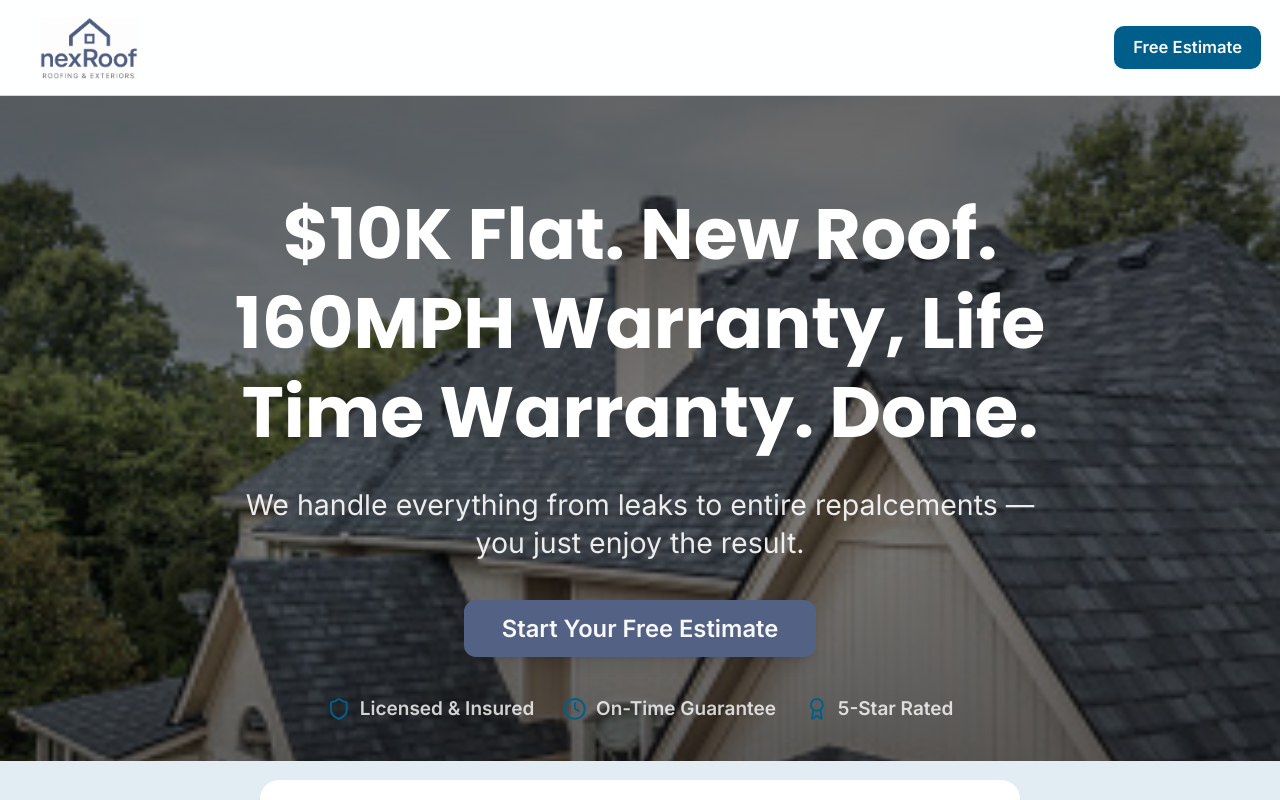
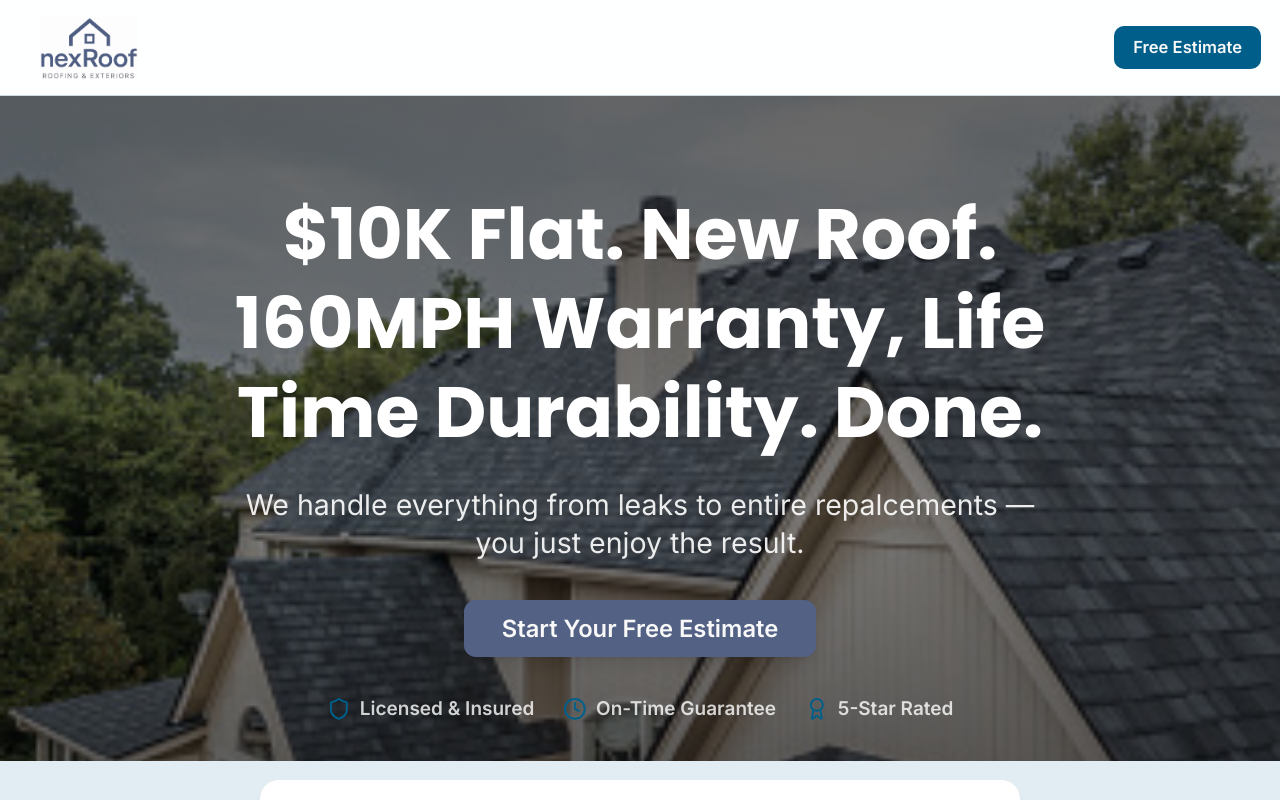
Before and after one commit to Fbet590/NexRoof---Original, a Next.js app: page / in a window 1280 px wide. Shown: the top 800 px of the page. Built offline with nearby package versions, Linux system fonts and the light colour scheme.

Commit message:
feat: update warranty description for hero section
Improved warranty text for better clarity

Co-authored-by: Fbet590 <271462897+Fbet590@users.noreply.github.com>

```diff
--- a/components/landing/hero.tsx
+++ b/components/landing/hero.tsx
@@ -23,7 +23,7 @@ export function Hero() {
       {/* Content */}
       <div className="relative z-10 container mx-auto px-4 text-center max-w-4xl">
         <h1 className="font-[family-name:var(--font-poppins)] text-4xl md:text-5xl lg:text-6xl font-bold text-white leading-tight mb-6 text-balance">
-          $10K Flat. New Roof. 160MPH Warranty, Life Time Warranty. Done.
+          $10K Flat. New Roof. 160MPH Warranty, Life Time Durability. Done.
         </h1>
         <p className="text-xl md:text-2xl text-white/90 mb-8 max-w-2xl mx-auto">
           We handle everything from leaks to entire repalcements — you just enjoy the result.
```
